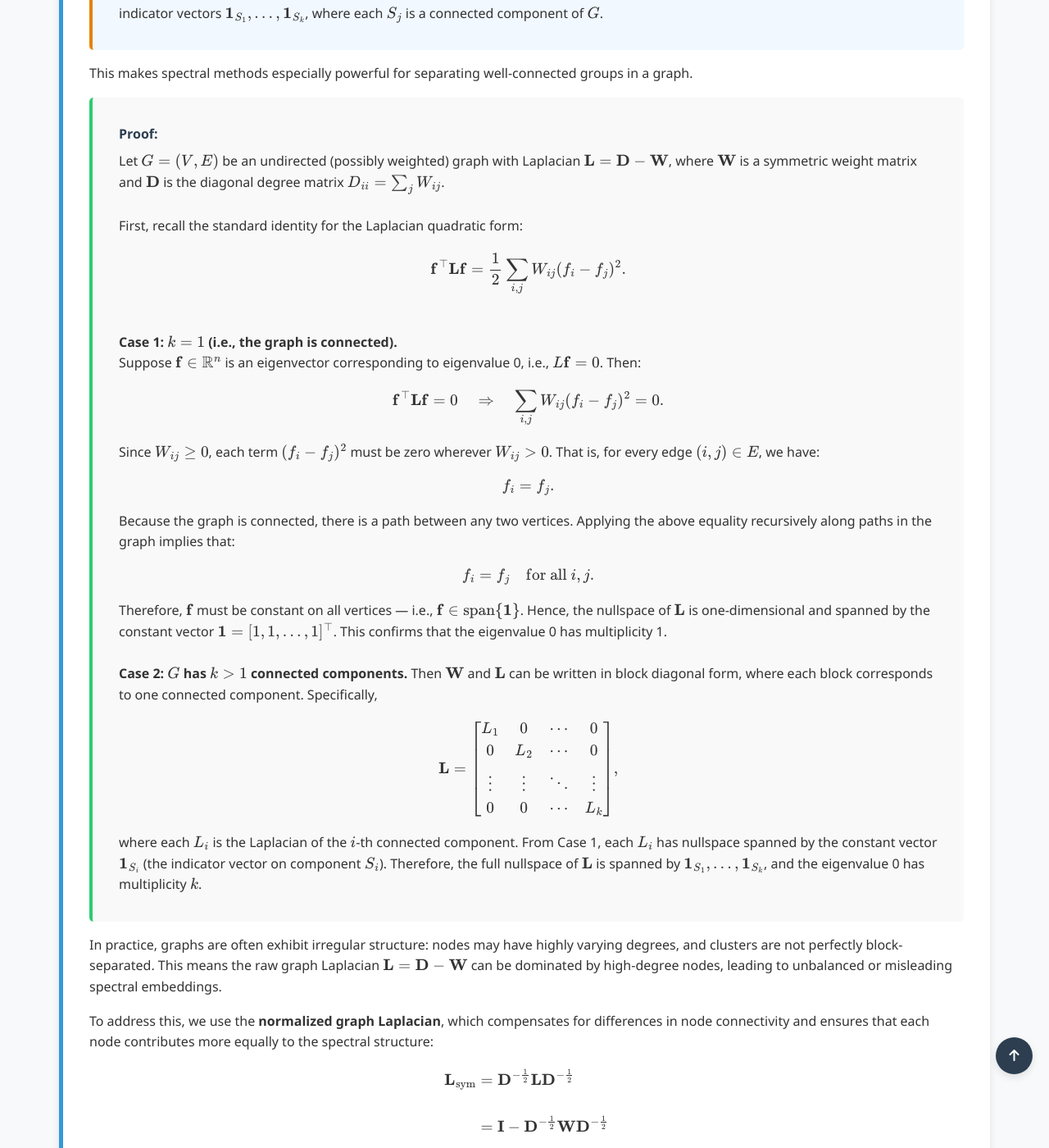
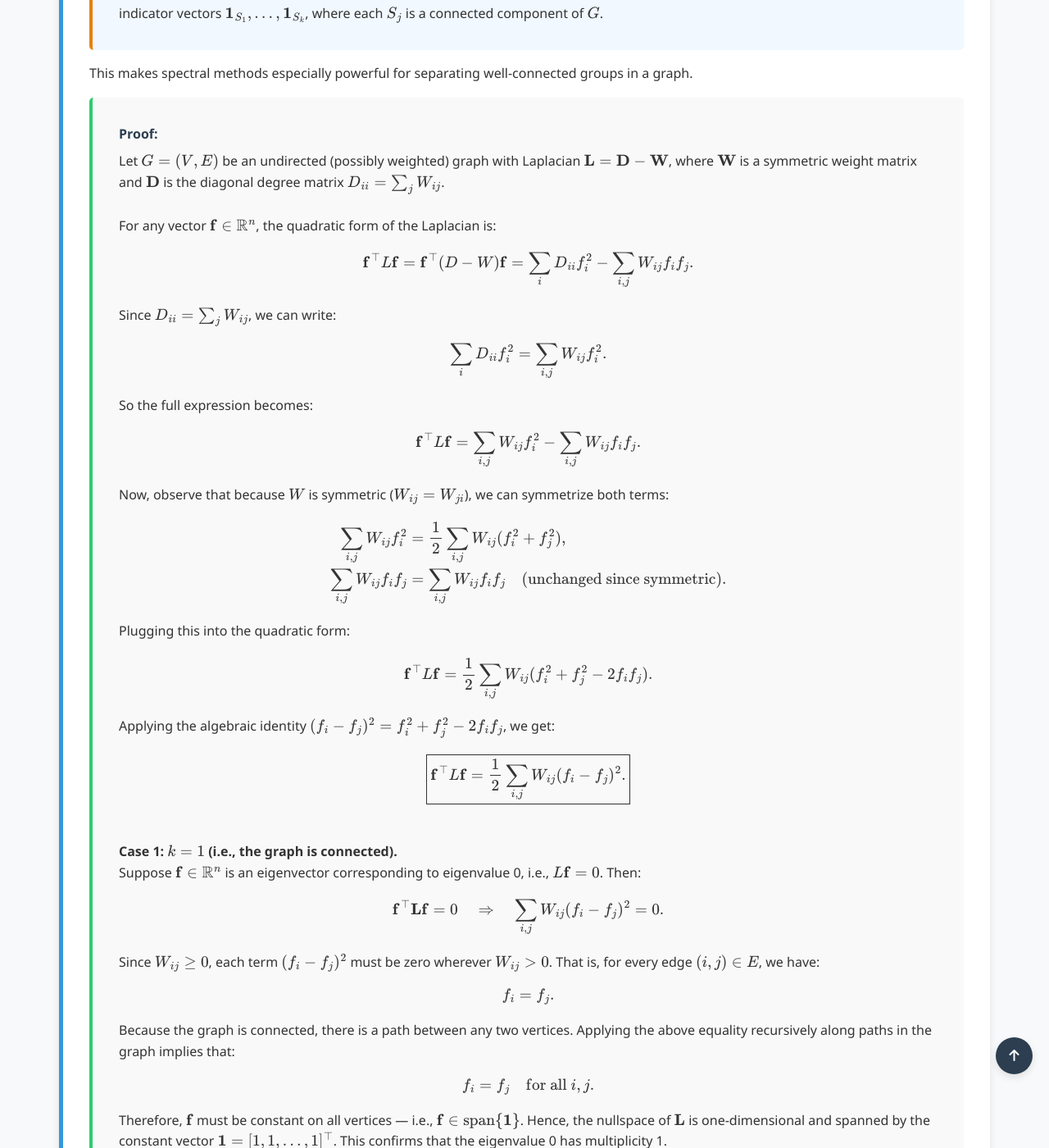
Before and after one commit to Yusukey01/yusukey01.github.io, a Jekyll site: the page built from Mathematics/Machine_learning/clustering.html, in a window 1280 px wide and 1400 px high, scrolled down 3356 px. Shown: the whole window at 82% size. Built offline with Jekyll 4.4.1, drawn with Linux system fonts in a browser that asks for light colours.

Commit message:
made Graph raplacian

```diff
--- a/Mathematics/Machine_learning/clustering.html
+++ b/Mathematics/Machine_learning/clustering.html
@@ -174,11 +174,41 @@ uses_python: false
                         where \(\mathbf{W}\) is a symmetric weight matrix and \(\mathbf{D}\) is the diagonal degree matrix \(D_{ii} = \sum_j W_{ij}\).
 
                         <br><br>
-                        First, recall the standard identity for the Laplacian quadratic form:
+                        For any vector \(\mathbf{f} \in \mathbb{R}^n\), the quadratic form of the Laplacian is:
                         \[
-                        \mathbf{f}^\top \mathbf{L} \mathbf{f} = \frac{1}{2} \sum_{i,j} W_{ij}(f_i - f_j)^2.
+                        \mathbf{f}^\top L \mathbf{f} = \mathbf{f}^\top (D - W)\mathbf{f}
+                        = \sum_i D_{ii} f_i^2 - \sum_{i,j} W_{ij} f_i f_j.
                         \]
 
+                        Since \(D_{ii} = \sum_j W_{ij}\), we can write:
+                        \[
+                        \sum_i D_{ii} f_i^2 = \sum_{i,j} W_{ij} f_i^2.
+                        \]
+
+                        So the full expression becomes:
+                        \[
+                        \mathbf{f}^\top L \mathbf{f} = \sum_{i,j} W_{ij} f_i^2 - \sum_{i,j} W_{ij} f_i f_j.
+                        \]
+
+                        Now, observe that because \(W\) is symmetric (\(W_{ij} = W_{ji}\)), we can symmetrize both terms:
+                        \[
+                        \begin{aligned}
+                        \sum_{i,j} W_{ij} f_i^2 &= \frac{1}{2} \sum_{i,j} W_{ij}(f_i^2 + f_j^2), \\
+                        \sum_{i,j} W_{ij} f_i f_j &= \sum_{i,j} W_{ij} f_i f_j \quad \text{(unchanged since symmetric)}.
+                        \end{aligned}
+                        \]
+
+                        Plugging this into the quadratic form:
+                        \[
+                        \mathbf{f}^\top L \mathbf{f} = \frac{1}{2} \sum_{i,j} W_{ij}(f_i^2 + f_j^2 - 2f_i f_j).
+                        \]
+
+                        Applying the algebraic identity \((f_i - f_j)^2 = f_i^2 + f_j^2 - 2f_i f_j\), we get:
+                        \[
+                        \boxed{
+                            \mathbf{f}^\top L \mathbf{f} = \frac{1}{2} \sum_{i,j} W_{ij} (f_i - f_j)^2.
+                        }
+                        \]
                         <br>
                         <strong>Case 1: \(k = 1\) (i.e., the graph is connected).</strong><br>
                         Suppose \(\mathbf{f} \in \mathbb{R}^n\) is an eigenvector corresponding to eigenvalue 0, i.e., \(L \mathbf{f} = 0\). Then:
```
